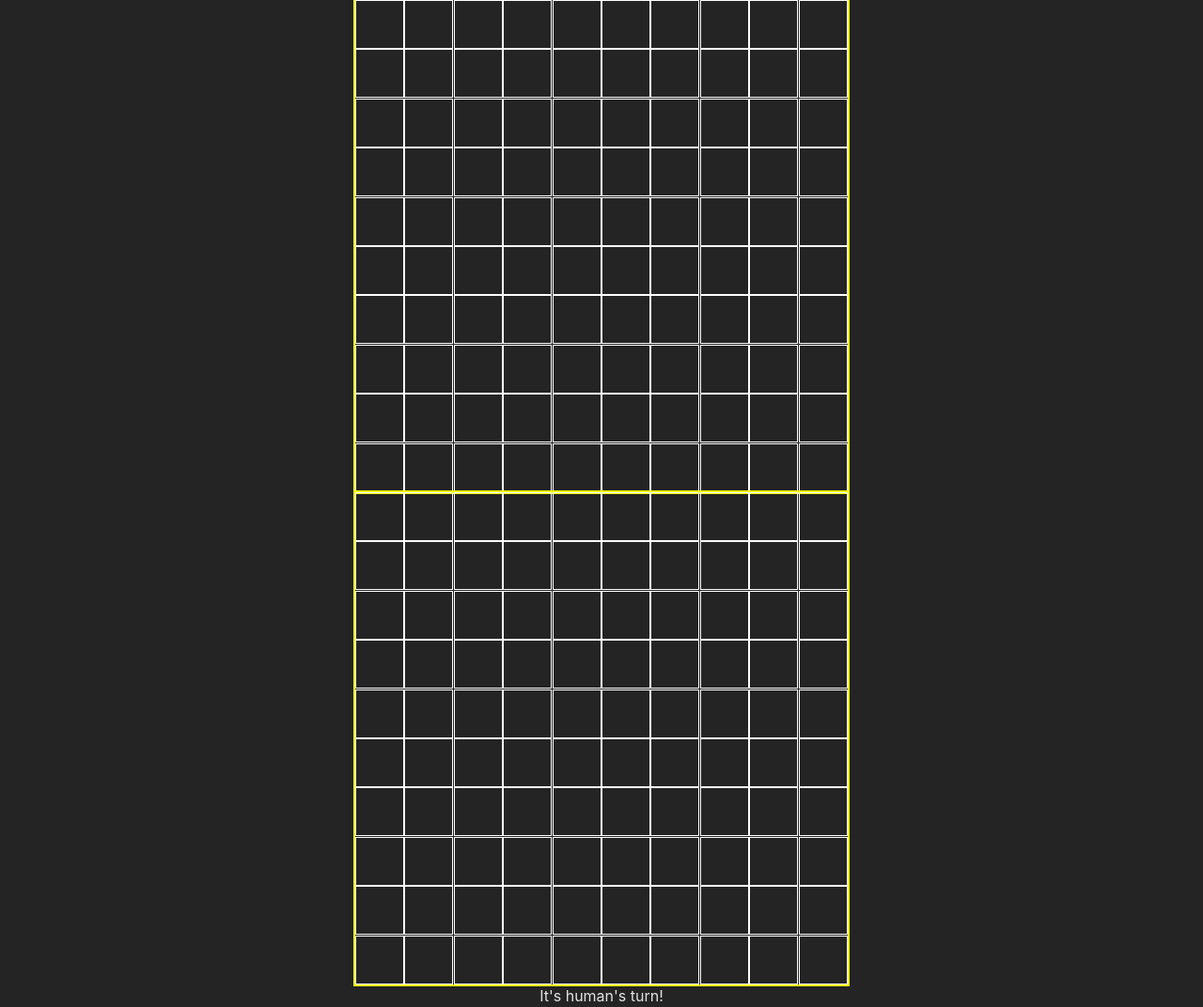
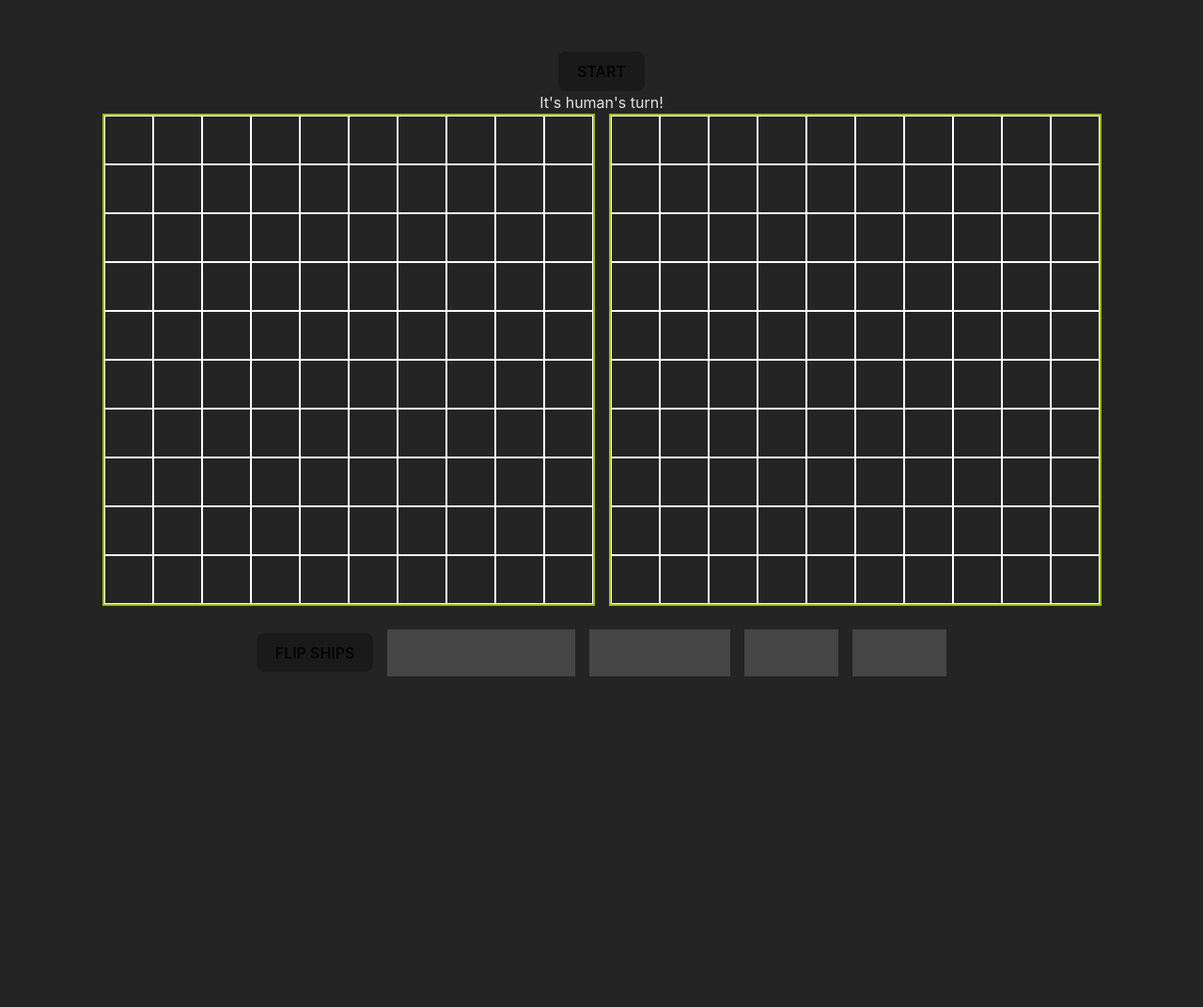
Before and after one commit to Michaui/16-Battleship, a website built with Vite: page Battleship/index.html in a window 1280 px wide. Shown: the whole page at 94% size. After the commit the page ends 800 px from the top, so only its background shows below. Built offline with nearby package versions, Linux system fonts and the light colour scheme.

Commit message:
show ships and add flip function

```diff
--- /dev/null
+++ b/Battleship/frame.js
@@ -0,0 +1,25 @@
+//Collect all ships under shipContainer after button selector
+const container = document.querySelector('#shipContainer'); //select first
+const shipContainer = container.querySelectorAll('button ~ div'); //select all returns array
+
+const flipBtn = document.querySelector('.flipBtn');
+const startBtn = document.querySelector('.startBtn');
+
+let angle = '0'
+
+function flip() {
+    // console.log(shipContainer.children); Do not work because of flipBtn. Just want ship Divs.
+        //const optionShips = (Array.from(shipContainer)); //returns all 4 ship divs and set it as array.
+        //optionShips.forEach(optionShip => optionShip.style.transform = `rotate(90deg)`);
+angle = angle === '0' ? '90' : '0';
+/*
+angle ===: Weil nach einem bestimmten Wert hinterfragt wird und nicht nur true/false;
+
+angle = angle === condition ? valueIfTrue : valueIfFalse
+Wenn die Bedingung angle === '0' wahr ist, wird valueIfTrue ('90') zurückgegeben.
+Wenn die Bedingung falsch ist, wird valueIfFalse ('0') zurückgegeben.
+*/
+shipContainer.forEach((ship) => ship.style.transform = `rotate(${angle}deg)`); //shipContainer is allready an array.
+}
+
+flipBtn.addEventListener('click', flip)
--- a/Battleship/gameboard.js
+++ b/Battleship/gameboard.js
@@ -43,7 +43,7 @@ class Gameboard {
   //getDrawedSquare: Nehme aus dem drawMap die richtige Kachel
   //Nächste Methode drawShip() und zeichne darauf das schiff?
   //getSquare(row, col){
-    //return this.squares.find(square => square.dataset.row == row && square.dataset.col == col);
+  //return this.squares.find(square => square.dataset.row == row && square.dataset.col == col);
   //}
 
   //create ships for gameboard
@@ -65,26 +65,6 @@ class Gameboard {
     ];
   }
 
-  // Check if a ship can be placed on the board
-  canPlaceShip(ship, x, y) {
-    // Extrahierung: wie z.B.: const shipLength = ship.shipLength;
-    const { shipLength, direction } = ship;
-
-    if (direction === "horizontal") {
-      if (x + shipLength > this.boardSize) return false; // Out of bounds
-      for (let i = 0; i < shipLength; i++) {
-        if (this.board[y][x + i] !== null) return false; // Collision detected
-      }
-    } //(direction === "vertical")
-    else {
-      if (y + shipLength > this.boardSize) return false; // Out of bounds
-      for (let i = 0; i < shipLength; i++) {
-        if (this.board[y + i][x] !== null) return false; // Collision detected
-      }
-    }
-
-    return true; // No collision, can place ship
-  }
 
   //Place ship on boardgame: main.js event
   placeShip(ship, x, y) {
@@ -117,6 +97,29 @@ class Gameboard {
     }
     //------ADD UI FOR PLACING A SHIP!!!!!!!
   }
+
+
+  // Check if a ship can be placed on the board
+  canPlaceShip(ship, x, y) {
+    // Extrahierung: wie z.B.: const shipLength = ship.shipLength;
+    const { shipLength, direction } = ship;
+
+    if (direction === "horizontal") {
+      if (x + shipLength > this.boardSize) return false; // Out of bounds
+      for (let i = 0; i < shipLength; i++) {
+        if (this.board[y][x + i] !== null) return false; // Collision detected
+      }
+    } //(direction === "vertical")
+    else {
+      if (y + shipLength > this.boardSize) return false; // Out of bounds
+      for (let i = 0; i < shipLength; i++) {
+        if (this.board[y + i][x] !== null) return false; // Collision detected
+      }
+    }
+
+    return true; // No collision, can place ship
+  }
+
 
   //Place ships randomly for computer player
   placeShipsRandomly(ships) {
@@ -153,15 +156,26 @@ class Gameboard {
       const ship = target; //Set target as ship aka Object einfach mit this.board[y][x] herausholen?????????????????????????
       // const ship = this.board[y][x]; // Get the ship object
 
-      const hitPosition =
-        ship.direction === "horizontal"
-          ? x - ship.position[0]
-          : y - ship.position[1];
+      const hitPosition = ship.direction === "horizontal"
+        ? x - ship.position[0] //Abfrage der Position des Objekt Ships ship.position[0] (x-Kooridnate, weil sich nur bei Horizonzale die Zahl ändert "changes"; y-Koordinate bleibt konstant, weil sich die Höhe nicht ändert), heißt ship.position [x-Position] beziehungsweise überschreiben von this.position = null; oder ship.position = [x=2, y=3]
+        : y - ship.position[1]; //Abfrage der Position des Objekt Ships ship.position[1] (y-Koordinate, weil sich nur bei Vertikal die Zahl ändert "changes"; x-Koordinate bleibt konstant, weil sich die breite nicht ändert), heißt ship.position [y-Position] beziehungsweise überschreiben von this.position = null;
       /*
       The line ship.position[0] is set in the placeShip() method when the ship is positioned by:
       placeShip(ship, x, y){... ship.setPosition([x, y]) ...}
       -> ? Calculate based on startposition (x,y) and hit position for horizontal ship (y constant, x changes) -> startpositionX - hitPositionX = shipPart 1-n
       -> : Else calculate based on startposition (x,y) and hit position for vertical ship (y changes, x constant) -> startpositionY - hitPositionY = shipPart 1-n
+
+      Beispiel: Horizontale Platzierung
+        Schiffsposition: ship.position = [2, 3] (Startpunkt: x=2, y=3)
+        Schiffslänge: 3 Felder gesetzt mit Ship.position: (1Feld:[2, 3]; 2Feld:[2, 3]; 3Feld:[2, 3])
+        Aktueller Treffer: x = 4, y = 3 (Zelle, auf die geschossen wird)
+        Wenn das Schiff horizontal liegt, interessiert uns die x-Koordinate.
+
+        Berechnung:
+
+        javascript
+        Code kopieren
+        hitPosition = x - ship.position[0]; // 4 - 2 = 2
       */
 
       ship.hit(hitPosition); // Call the hit method with relative hit position (1-n)
--- a/Battleship/index.html
+++ b/Battleship/index.html
@@ -6,9 +6,21 @@
     <title>Battleship</title>
   </head>
   <body>
-    <div id="humanBoardID"></div>
-    <div id="computerBoardID"></div>
+
+    <button class="startBtn">START</button>
     <div id="turnDisplay"></div>
+    <div id="boardContainer">
+      <div id="humanBoardID"></div>
+      <div id="computerBoardID"></div>
+    </div>
+    <div id="shipContainer">
+      <button class="flipBtn">FLIP SHIPS</button>
+      <div class="destroyer-preview" draggable="true"></div>
+      <div class="submarine-preview" draggable="true"></div>
+      <div class="battleship-preview" draggable="true"></div>
+      <div class="carrier-preview" draggable="true"></div>
+    </div>
+    </div>
     <script type="module" src="/main.js"></script>
   </body>
 </html>
--- a/Battleship/main.js
+++ b/Battleship/main.js
@@ -1,5 +1,6 @@
 import "./style.scss";
 import Game from "./game.js";
+import "./frame.js";
 
 // Create a new instance of the Game class
 const game = new Game();
--- a/Battleship/package.json
+++ b/Battleship/package.json
@@ -17,6 +17,7 @@
     "vite": "^5.4.1"
   },
   "dependencies": {
-    "sass": "^1.79.4"
+    "sass": "^1.79.4",
+    "touch": "^3.1.1"
   }
 }
--- a/Battleship/ship.js
+++ b/Battleship/ship.js
@@ -14,6 +14,7 @@ class Ship {
   setPosition(newPosition) {
     this.previousPosition = [...this.position]; //Save previous as copy from this.position.
     this.position = newPosition;
+    console.log(`sat on ${this.position}`)
   }
 
   hit(hitPosition) {
--- a/Battleship/style.scss
+++ b/Battleship/style.scss
@@ -18,6 +18,7 @@ a {
   color: #646cff;
   text-decoration: inherit;
 }
+
 a:hover {
   color: #535bf2;
 }
@@ -56,22 +57,59 @@ button:focus-visible {
   outline: 4px auto -webkit-focus-ring-color;
 }
 
-body{ //Define body grid-style
+body {
+  //Define body grid-style
   display: grid;
   justify-content: center; //Main-Axis Center
   align-content: center; //Höhe Center
+
+  #boardContainer, #shipContainer {
+    display: flex;
+    gap: 15px;
+    align-items: center;
+  }
+
+  #shipContainer{
+    height: 100px;
+
+    .destroyer-preview{
+      width: 200px;
+      height:50px;
+      background-color: #454545;
+    }
+
+    .submarine-preview{
+      width: 150px;
+      height: 50px;
+      background-color: #454545;
+    }
+
+    .battleship-preview{
+      width: 100px;
+      height: 50px;
+      background-color: #454545;
+    }
+
+    .carrier-preview{
+      width: 100px;
+      height: 50px;
+      background-color: #454545;
+    }
+  }
 }
 
-#humanBoardID, #computerBoardID{ //Define behavior for squares: Gameboard drawMap();
+#humanBoardID,
+#computerBoardID {
+  //Define behavior for squares: Gameboard drawMap();
   display: grid;
   /* Defined by class method*/
   // grid-template-columns: repeat(autofill, 50px);
   height: 100%;
   width: 100%;
-  border: 2px solid #f6ff00;
+  border: 2px solid #9fbe11;
 }
 
-.square{
+.square {
   width: 50px; //Define square sizes.
   height: 50px;
   border: 1px solid white;
```
Also changed, not shown: Battleship/game.js (+4 -5 lines), 1 other file.
